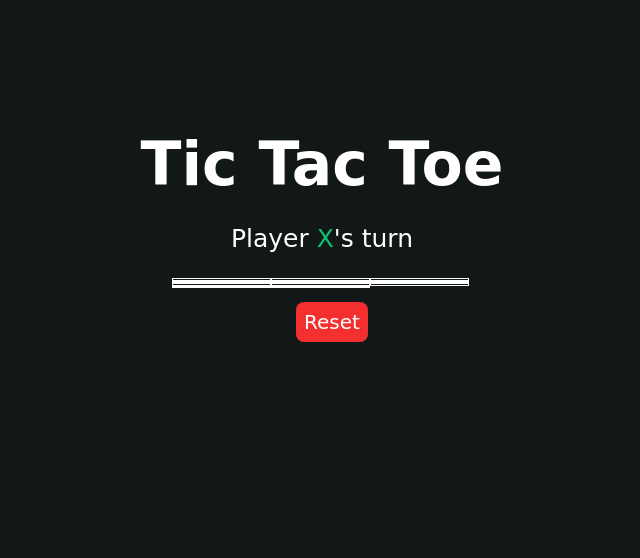
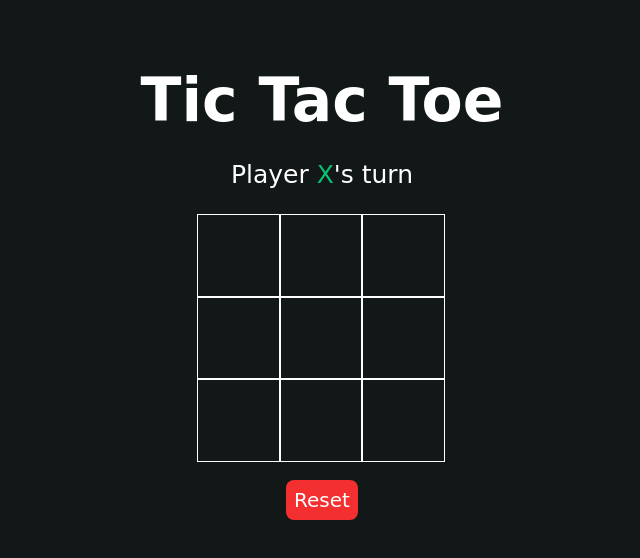
Before and after one commit to shajibulhasan/tic-tac-toe-with-javascript, a plain HTML site: page index.html in a window 1280 px wide. Both pictures are taken after a click on the button "Reset". Shown: the whole page, without its empty margins (318-958 px from the left). Drawn offline with Linux system fonts and the light colour scheme.

Commit message:
complete the project

```diff
--- a/index.html
+++ b/index.html
@@ -9,13 +9,13 @@
 
    <title>Tic Tac Toe</title>
 </head>
-<body>
-    <main class="background">
+<body class="background">
+    <main>
         <section class="title">
             <h1>Tic Tac Toe</h1>
         </section>
         <section class="display">
-            Player <span class="display-player playerX">X</span>'s turn
+            Player <span class="display-player playerX" id="display-player">X</span>'s turn
         </section>
       <section class="container">
         <div class="tile"></div>
@@ -27,10 +27,8 @@
         <div class="tile"></div>
         <div class="tile"></div>
         <div class="tile"></div>
-            <div class="tile"></div>
-            <div class="tile"></div>
      </section>
-        <section class="display announcer hide"></section>
+        <section class="display announcer hide" id="announcer"></section>
         <section class="controls">
             <button id="reset">Reset</button>
         </section>
--- a/script.js
+++ b/script.js
@@ -1,8 +1,8 @@
 window.addEventListener('DOMContentLoaded', () => {
     const tiles = document.querySelectorAll('.tile');
-    const playerDisplay = document.getElementById('.display-player');
-    const resetButton = document.getElementById('#reset');
-    const announcer = document.getElementById('.announcer');
+    const playerDisplay = document.getElementById('display-player');
+    const resetButton = document.getElementById('reset');
+    const announcer = document.getElementById('announcer');
     let board = ['', '', '', '', '', '', '', '', ''];
     let currentPlayer = 'X';
     let isGameActive = true;
@@ -24,7 +24,10 @@ window.addEventListener('DOMContentLoaded', () => {
     function handleResultValidation() {
         let roundWon = false;
         for (let i = 0; i < winningConditions.length; i++) {
-            const [a, b, c] = winningConditions[i];
+            const winCondition = winningConditions[i];
+            const a = winCondition[0];
+            const b = winCondition[1];
+            const c = winCondition[2];
             if (board[a] === '' || board[b] === '' || board[c] === '') {
                 continue;
             }
@@ -60,6 +63,17 @@ window.addEventListener('DOMContentLoaded', () => {
         announcer.classList.remove('hide');
     };
 
+    const isValidAction = (tile) => {
+        if (tile.innerText === 'X' || tile.innerText === 'O') {
+            return false;
+        }
+        return true;
+    };
+
+    const updateBoard = (index) => {
+        board[index] = currentPlayer;
+    }
+
     const changePlayer = () => {
         playerDisplay.classList.remove(`player${currentPlayer}`);
         currentPlayer = currentPlayer === 'X' ? 'O' : 'X';
@@ -77,6 +91,20 @@ window.addEventListener('DOMContentLoaded', () => {
         }
     };
 
+    const resetBoard = () => {
+        board = ['', '', '', '', '', '', '', '', ''];
+        isGameActive = true;
+        announcer.classList.add('hide');
+
+        if (currentPlayer === 'O') {
+            changePlayer(); // Ensure player X starts after reset
+        }
+        tiles.forEach(tile => {
+            tile.innerText = '';
+            tile.classList.remove('playerX', 'playerO');
+        });
+    }
+
     tiles.forEach((tile, index) => {
         tile.addEventListener('click', () => userAction(tile, index));
     });
--- a/style.css
+++ b/style.css
@@ -5,7 +5,6 @@
 }
 .background {
     background-color: #121818;
-    height: 100vh;
     padding-top: 1px;
 
 }
@@ -13,7 +12,7 @@
     color: white;
     text-align: center;
     font-size: 40px;
-    margin-top: 10%;
+    margin-top: 5%;
 }
 .display {
     color: white;
@@ -30,12 +29,14 @@
     display: grid;
     grid-template-columns: 33% 33% 33%;
     grid-template-rows: 33% 33% 33%;
+    width: 250px;      /* Add this */
+    height: 250px;     /* Add this */
     max-width: 300px;
 }
 .tile{
     border: 1px solid #ffffff;
-    max-width: 100px;
-    max-height: 100px;
+    max-width: 100%;
+    max-height: 100%;
     display: flex;
     align-items: center;
     justify-content: center;
@@ -62,6 +63,6 @@
     padding: 8px;
     font-size: 20px;
     border-radius: 8px;
-    margin-left: 1em;
     cursor: pointer;
+    margin-bottom: 20px;
 }
```
Lines whose indentation alone changed are shown as unchanged.
